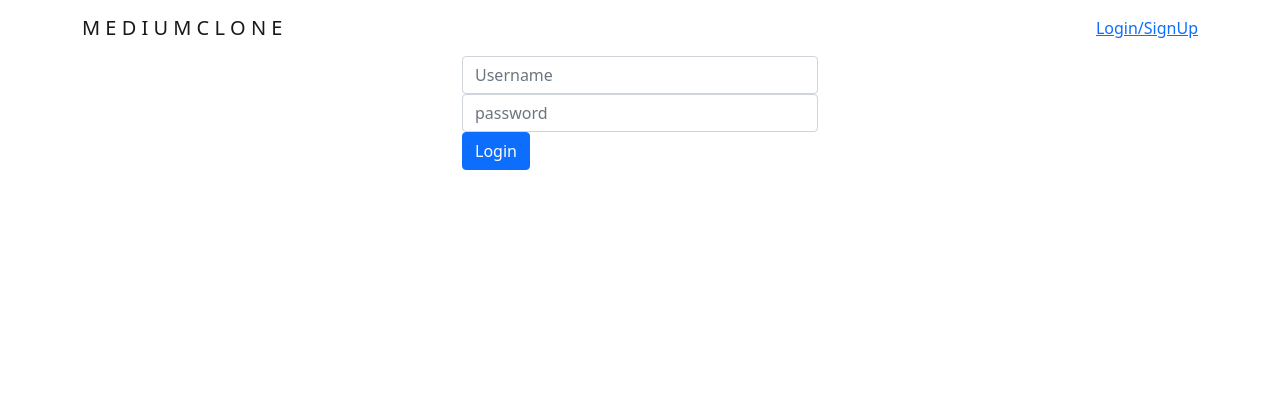
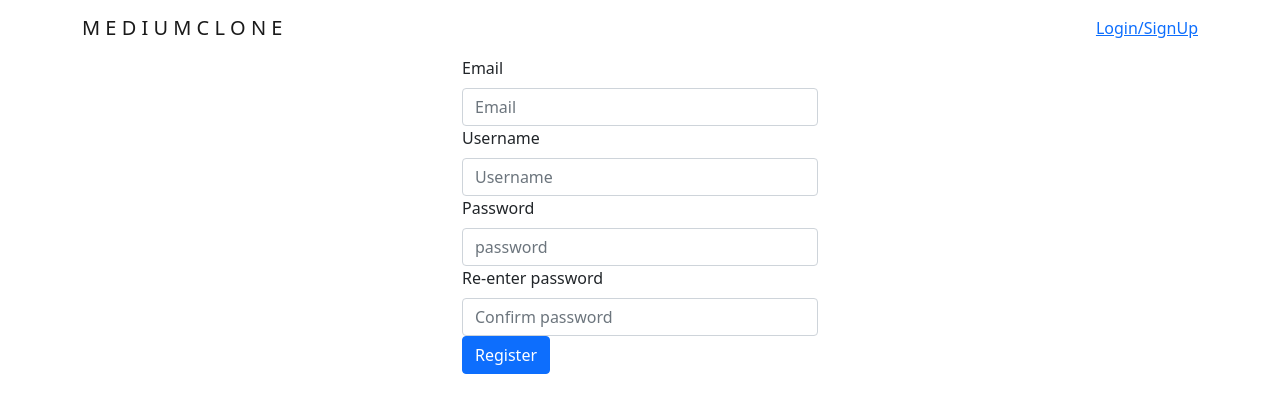
Before and after one commit to sushrut111/react-redux-typescript-demo-realworld, a React (Create React App) app: page /auth/register in a window 1280 px wide. Shown: the top 412 px of the page. Built offline with nearby package versions, Linux system fonts and the light colour scheme; no server answers.

Commit message:
Added registration logic

```diff
--- a/src/actions/common.ts
+++ b/src/actions/common.ts
@@ -1,4 +1,4 @@
-import { NETWORK_CALL_ERRORED, SUCCESS_NOTIFICATION } from "../constants/actionTypes"
+import { ERROR_NOTIFICATION, NETWORK_CALL_ERRORED, SUCCESS_NOTIFICATION } from "../constants/actionTypes"
 
 export const NetworkCalledFailedAction = (message: string) => {
     return {
@@ -13,3 +13,10 @@ export const SuccessnNotification = (message: string) => {
         message
     }
 }
+
+export const ErrorNotification = (message: string) => {
+    return {
+        type: ERROR_NOTIFICATION,
+        message
+    }
+}
--- a/src/apis/apis.ts
+++ b/src/apis/apis.ts
@@ -1,6 +1,7 @@
 import Post from '../types/Post';
 import axios, { AxiosRequestConfig } from 'axios';
 import { API_ROOT } from '../constants/api';
+import Registration from '../types/Registration';
 
 let token : any = null;
 const tokenPlugin = (cnf: AxiosRequestConfig) => {
@@ -37,10 +38,9 @@ const requests = {
 }
 
 export const Auth = {
-  current: () =>
-    requests.get('/user'),
-  login: (email: string, password: string) =>
-    requests.post('/users/login', { user: { email, password } }),
+  current: () => requests.get('/user'),
+  login: (email: string, password: string) => requests.post('/users/login', { user: { email, password } }),
+  register: (user: Registration) => requests.post('/users', {user}),
 };
 
 const limit = (count: number, p: number) => `limit=${count}&offset=${p ? p * count : 0}`;
--- a/src/components/App.tsx
+++ b/src/components/App.tsx
@@ -4,6 +4,7 @@ import Login from './Login';
 import Header from "./Header";
 import Wall from "./Wall";
 import Editor from "./Editor";
+import Register from "./Register";
 import { setToken, Auth } from "../apis/apis";
 import { APP_LOADED, REQUEST_USER } from "../constants/actionTypes";
 import { connect } from "react-redux";
@@ -35,8 +36,9 @@ class App extends React.Component<any, any>{
         return <>
             <Header/>
             <Switch>
+                <Route path="/auth/logout" component={Login}></Route>
+                <Route path="/auth/register" component={Register}></Route>
                 <Route path="/auth" component={Login}></Route>
-                <Route path="/auth/logout" component={Login}></Route>
                 <Route path="/create" component={Editor}></Route>
                 <Route path="/" component={Wall}></Route>
             </Switch>
--- /dev/null
+++ b/src/components/Register.tsx
@@ -0,0 +1,99 @@
+import React from "react";
+import { Container, Row, Col, FormControl, Button, Form } from "react-bootstrap";
+import { connect } from "react-redux";
+import { ErrorNotification } from "../actions/common";
+import { ERROR_NOTIFICATION, REQUEST_REGISTRATION, UPDATE_REGISTER_FIELD } from "../constants/actionTypes";
+import Registration from "../types/Registration";
+
+const mapDispatchToProps = (dispatch: any) => {
+    return {
+        onFieldChange: (field: string) => (e: any) => dispatch({type: UPDATE_REGISTER_FIELD, key: field, value: e.target.value}),
+        raiseError: (message: string) => dispatch(ErrorNotification(message)),
+        registerUser: (user: Registration) => dispatch({type: REQUEST_REGISTRATION, payload: user})
+    }
+}
+
+const mapStateToProps = (state: any) => ({...state.Register})
+
+class Register extends React.Component<any, any> {
+    constructor(props: any) {
+        super(props);
+        console.log(props);
+    }
+    submitRegister = () => {
+        console.log(this.props)
+        if (this.props.password !== this.props.repassword){
+            this.props.raiseError("Passwords do not match!")
+            return;
+        }
+        let registration: Registration = {
+            email: this.props.email,
+            password: this.props.password,
+            username: this.props.username
+        }
+        this.props.registerUser(registration);
+
+    }
+  render = (): React.ReactNode => {
+    return (
+      <Container>
+        <Row>
+          <Col md={{ span: 4, offset: 4 }}>
+            <Form.Label>Email</Form.Label>
+
+            <FormControl
+              value={this.props.email}
+              onChange={this.props.onFieldChange('email')}
+              placeholder="Email"
+              type="email"
+            />
+          </Col>
+        </Row>
+        <Row>
+          <Col md={{ span: 4, offset: 4 }}>
+            <Form.Label>Username</Form.Label>
+
+            <FormControl
+              value={this.props.username}
+              onChange={this.props.onFieldChange('username')}
+              placeholder="Username"
+              type="text"
+            />
+          </Col>
+        </Row>
+        <Row>
+          <Col md={{ span: 4, offset: 4 }}>
+            <Form.Label>Password</Form.Label>
+            <FormControl
+              value={this.props.password}
+              onChange={this.props.onFieldChange('password')}
+              placeholder="password"
+              type="password"
+            />
+          </Col>
+        </Row>
+        <Row>
+          <Col md={{ span: 4, offset: 4 }}>
+            <Form.Label>Re-enter password</Form.Label>
+
+            <FormControl
+              value={this.props.repassword}
+              onChange={this.props.onFieldChange('repassword')}
+              placeholder="Confirm password"
+              type="password"
+            />
+          </Col>
+        </Row>
+        <Row>
+          <Col md={{ span: 4, offset: 4 }}>
+            <Button onClick={this.submitRegister} variant="primary">
+              Register
+            </Button>
+          </Col>
+        </Row>
+      </Container>
+    );
+  };
+}
+
+export default connect(mapStateToProps, mapDispatchToProps)(Register);
--- a/src/constants/actionTypes.ts
+++ b/src/constants/actionTypes.ts
@@ -1,5 +1,7 @@
 export const LOGIN: string = "LOGIN";
 export const REQUEST_LOGIN: string = "REQUEST_LOGIN";
+export const REQUEST_REGISTRATION: string = "REQUEST_REGISTRATION";
+export const USER_REGISTERED: string = "USER_REGISTERED";
 export const REQUEST_USER: string = "REQUEST_USER";
 export const REQUEST_LOGOUT: string = "REQUEST_LOGOUT";
 export const REQUEST_TAGS: string = "REQUEST_TAGS";
@@ -12,6 +14,7 @@ export const ARTICLE_CREATION_STARTED: string = "ARTICLE_CREATION_STARTED";
 export const EDITOR_OPENED: string = "EDITOR_OPENED";
 export const LOGOUT: string = "LOGOUT";
 export const UPDATE_LOGIN_FIELD: string = "UPDATE_LOGIN_FIELD";
+export const UPDATE_REGISTER_FIELD: string = "UPDATE_REGISTER_FIELD";
 export const WALL_LOADED: string = "WALL_LOADED";
 export const APP_LOADED: string = "APP_LOADED";
 export const TAGS_SIDEBAR_LOADED: string = "TAGS_SIDEBAR_LOADED";
@@ -20,3 +23,9 @@ export const POST_CREATE_REQUEST_SENT: string = "POST_CREATE_REQUEST_SENT";
 export const NETWORK_CALL_ERRORED: string = "NETWORK_CALL_ERRORED";
 export const DISMISS_NOTIFICATION: string = "DISMISS_NOTIFICATION";
 export const SUCCESS_NOTIFICATION: string = "SUCCESS_NOTIFICATION";
+export const ERROR_NOTIFICATION: string = "ERROR_NOTIFICATION";
+export const REGISTRATION_STARTED: string = "REGISTRATION_STARTED";
+export const REGISTRATION_COMPLETED: string = "REGISTRATION_COMPLETED";
+export const REGISTRATION_OPENED: string = "REGISTRATION_OPENED";
+export const REGISTRATION_FAILED: string = "REGISTRATION_FAILED";
+export const SET_LOGGED_IN_STATE: string = "SET_LOGGED_IN_STATE";
--- a/src/reducer.ts
+++ b/src/reducer.ts
@@ -3,11 +3,13 @@ import Common from './reducers/CommonReducer';
 import Wall from './reducers/WallReducer';
 import Tags from './reducers/TagsReducer';
 import Editor from './reducers/EditorReducer';
+import Register from './reducers/RegisterReducer';
 import {combineReducers} from 'redux';
 export default combineReducers({
     Login,
     Common,
     Wall,
     Tags,
-    Editor
+    Editor,
+    Register
 });
--- a/src/reducers/CommonReducer.ts
+++ b/src/reducers/CommonReducer.ts
@@ -1,35 +1,50 @@
-import { APP_LOADED, DISMISS_NOTIFICATION, NETWORK_CALL_ERRORED, SUCCESS_NOTIFICATION } from "../constants/actionTypes";
+import {
+  APP_LOADED,
+  DISMISS_NOTIFICATION,
+  ERROR_NOTIFICATION,
+  NETWORK_CALL_ERRORED,
+  SUCCESS_NOTIFICATION,
+} from "../constants/actionTypes";
 
 export default (state: any = {}, action: any) => {
-    switch(action.type){
+    console.log(action);
+  switch (action.type) {
     case APP_LOADED:
       return {
         ...state,
-                user: action.payload.user.username
-            }
+        user: action.payload.user.username,
+      };
     case NETWORK_CALL_ERRORED:
       return {
         ...state,
-                notification : {
+        notification: {
           message: action.message,
-                    type: 'error'
-                }
-            }
+          type: "error",
+        },
+      };
+    case ERROR_NOTIFICATION:
+      return {
+        ...state,
+        notification: {
+          message: action.message,
+          type: "error",
+        },
+      };
     case SUCCESS_NOTIFICATION:
       return {
         ...state,
-                notification : {
+        notification: {
           message: action.message,
-                    type: 'success'
-                }
-            }
+          type: "success",
+        },
+      };
 
     case DISMISS_NOTIFICATION:
       return {
         ...state,
-                notification: null
-            }
+        notification: null,
+      };
     default:
       return state;
   }
-}
+};
--- /dev/null
+++ b/src/reducers/RegisterReducer.ts
@@ -0,0 +1,41 @@
+import {
+  LOGIN,
+  REGISTRATION_COMPLETED,
+  REGISTRATION_OPENED,
+  REGISTRATION_STARTED,
+  UPDATE_REGISTER_FIELD,
+  REGISTRATION_FAILED
+} from "../constants/actionTypes";
+import Status from "../types/status";
+
+export default (state = {}, action: any) => {
+  switch (action.type) {
+    case UPDATE_REGISTER_FIELD:
+      return {
+        ...state,
+        [action.key]: action.value,
+      };
+    case REGISTRATION_COMPLETED:
+      return {
+        ...state,
+        status: Status.COMPLETED,
+      };
+    case REGISTRATION_OPENED:
+      return {
+        ...state,
+        status: Status.NOT_STARTED,
+      };
+    case REGISTRATION_STARTED:
+      return {
+        ...state,
+        status: Status.IN_PROGRESS,
+      };
+    case REGISTRATION_FAILED:
+        return {
+            ...state,
+            status: Status.FAILED
+        }
+    default:
+      return state;
+  }
+};
--- a/src/saga/ArticlesSaga.ts
+++ b/src/saga/ArticlesSaga.ts
@@ -8,7 +8,7 @@ function* GetTags(action: any): Generator<any> {
         const resp: any = yield call(Tags.get);
         yield put({type: TAGS_FETCHED, payload: resp.data});
     } catch(e: any) {
-        yield put(NetworkCalledFailedAction(e.response.data))
+        // yield put(NetworkCalledFailedAction(e.response.data))
     }
 }
 
@@ -17,7 +17,7 @@ function* GetArticles(action: any): Generator<any> {
         const resp: any = yield call(Articles.all, action.payload.page);
         yield put({type: ARTICLES_FETCHED, payload: resp.data});
     } catch(e: any) {
-        yield put(NetworkCalledFailedAction(e.response.data))
+        // yield put(NetworkCalledFailedAction(e.response.data))
     }
 }
 
--- a/src/saga/LoginSaga.ts
+++ b/src/saga/LoginSaga.ts
@@ -2,17 +2,22 @@ import { call, put, takeLatest } from "redux-saga/effects";
 import { NetworkCalledFailedAction, SuccessnNotification } from "../actions/common";
 import { Auth, setToken } from "../apis/apis";
 import { LOCAL_STORAGE_TOKEN_KEY } from "../constants";
-import { APP_LOADED, LOGIN, NETWORK_CALL_ERRORED, REQUEST_LOGIN, REQUEST_LOGOUT, REQUEST_USER, SUCCESS_NOTIFICATION } from "../constants/actionTypes";
+import { APP_LOADED, LOGIN, NETWORK_CALL_ERRORED, REGISTRATION_COMPLETED, REGISTRATION_FAILED, REGISTRATION_STARTED, REQUEST_LOGIN, REQUEST_LOGOUT, REQUEST_REGISTRATION, REQUEST_USER, SET_LOGGED_IN_STATE, SUCCESS_NOTIFICATION } from "../constants/actionTypes";
 
 function* Login(action: any): Generator<any> {
     try {
         const resp: any = yield call(Auth.login, action.payload.email, action.payload.password);
-        window.localStorage.setItem(LOCAL_STORAGE_TOKEN_KEY, resp.data.user.token);
-        yield put({type: LOGIN, payload: resp.data});
-        yield put(SuccessnNotification("Logged in!"))
+        yield put({type: SET_LOGGED_IN_STATE, payload: resp.data})
     } catch (e: any) {
         yield put(NetworkCalledFailedAction(e.response.data))
     }
+}
+
+function* LoggedIn(action: any): Generator<any> {
+        window.localStorage.setItem(LOCAL_STORAGE_TOKEN_KEY, action.payload.user.token);
+        setToken(action.payload.user.token)
+        yield put({type: LOGIN, payload: action.payload});
+        yield put(SuccessnNotification("Logged in!"))
 }
 
 function* GetUser(action: any): Generator<any> {
@@ -30,8 +35,23 @@ function* Logout(action: any): Generator<any> {
     yield put(SuccessnNotification("Logged out!"));
 }
 
+function* Register(action: any): Generator<any> {
+    try {
+        yield put({type: REGISTRATION_STARTED})
+        const resp: any = yield call(Auth.register, action.payload)
+        yield put({type: REGISTRATION_COMPLETED})
+        yield put(SuccessnNotification("Succesfully registered"))
+        yield put({type: SET_LOGGED_IN_STATE, payload: resp.data});
+    } catch (e: any) {
+        yield put(NetworkCalledFailedAction(e.response.data))
+        yield put({type: REGISTRATION_FAILED})
+    }
+}
+
 export function* LoginSaga() {
     yield takeLatest(REQUEST_LOGIN, Login);
     yield takeLatest(REQUEST_USER, GetUser);
     yield takeLatest(REQUEST_LOGOUT, Logout);
+    yield takeLatest(REQUEST_REGISTRATION, Register);
+    yield takeLatest(SET_LOGGED_IN_STATE, LoggedIn);
 }
--- /dev/null
+++ b/src/types/Registration.ts
@@ -0,0 +1,5 @@
+export default interface Registration {
+    email: string,
+    username: string,
+    password: string
+}
```
Also changed, not shown: 1 other file (tests, documents, lock files or other folders). Lines whose indentation alone changed are shown as unchanged.
